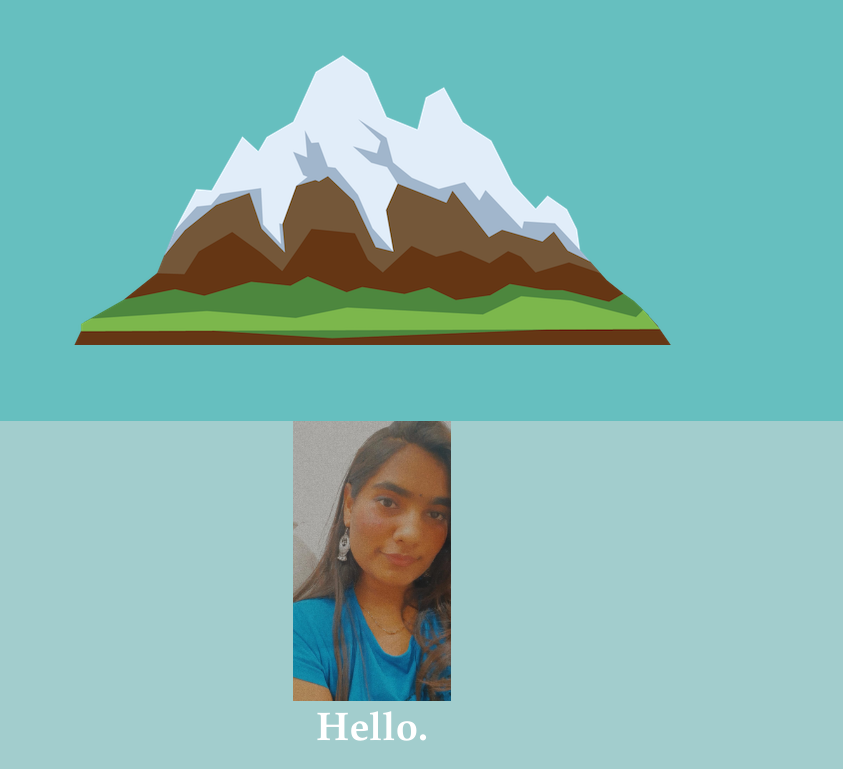
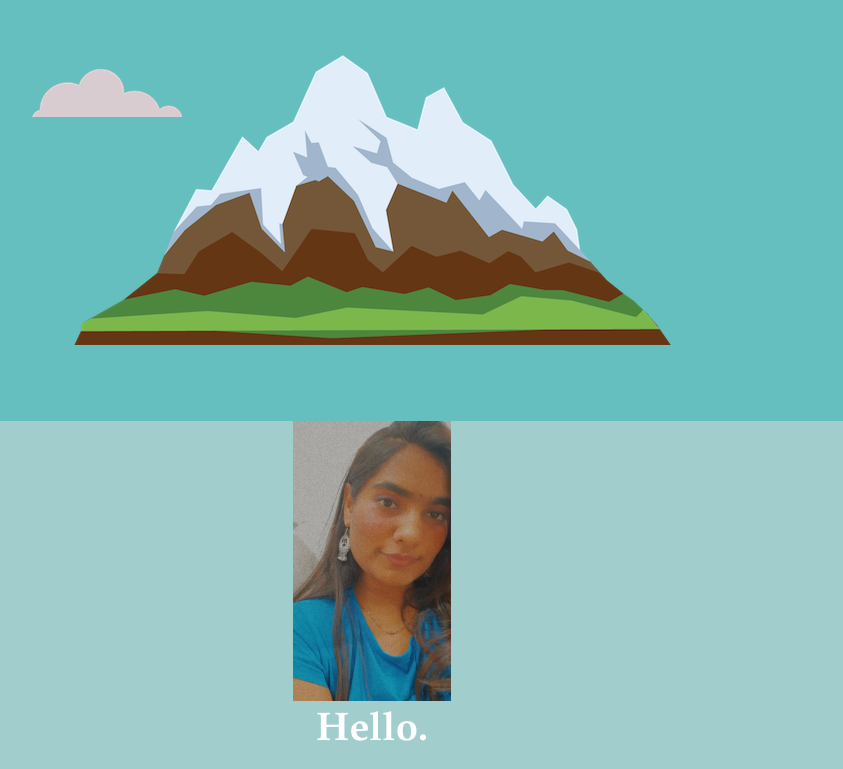
Before and after one commit to aditiagrawal1612/cv1, a plain HTML site: page index.html in a window 1280 px wide. Shown: the part 331-1100 px from the top of the page, without its empty margins (268-1111 px from the left). Drawn offline with Linux system fonts and the light colour scheme.

Commit message:
updated cloud position

```diff
--- a/css/style.css
+++ b/css/style.css
@@ -32,7 +32,7 @@ h2 {
 }
 .bottom-cloud{
   position: absolute;
-  top: 180px;
+  top: 400px;
   left: 300px;
 }
 .middle-container{
```
